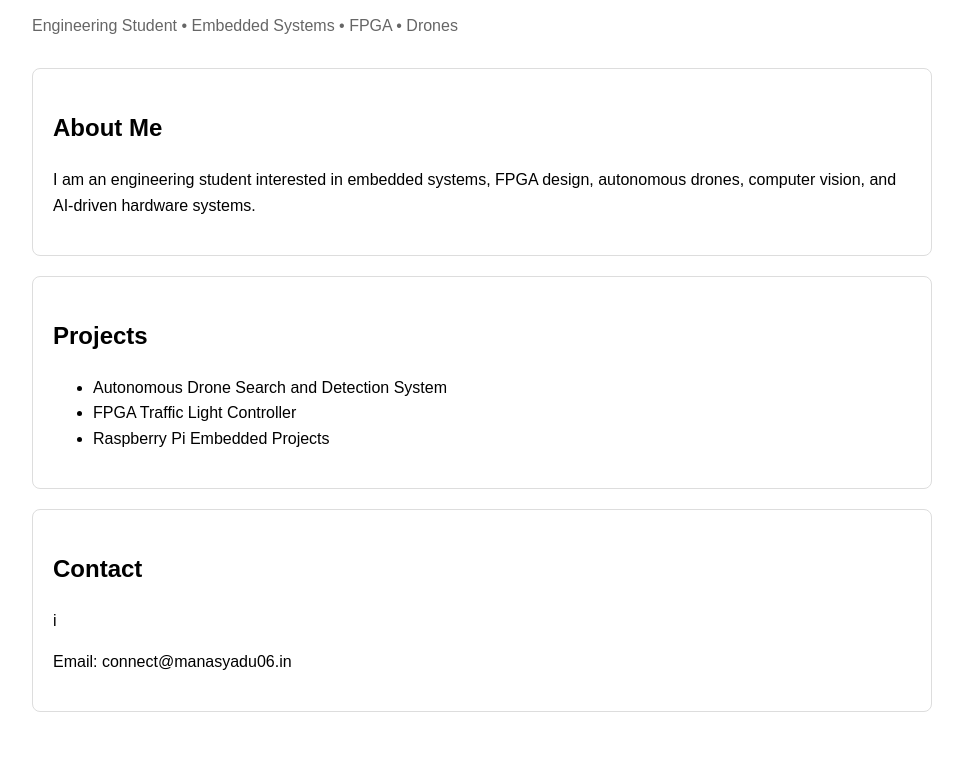
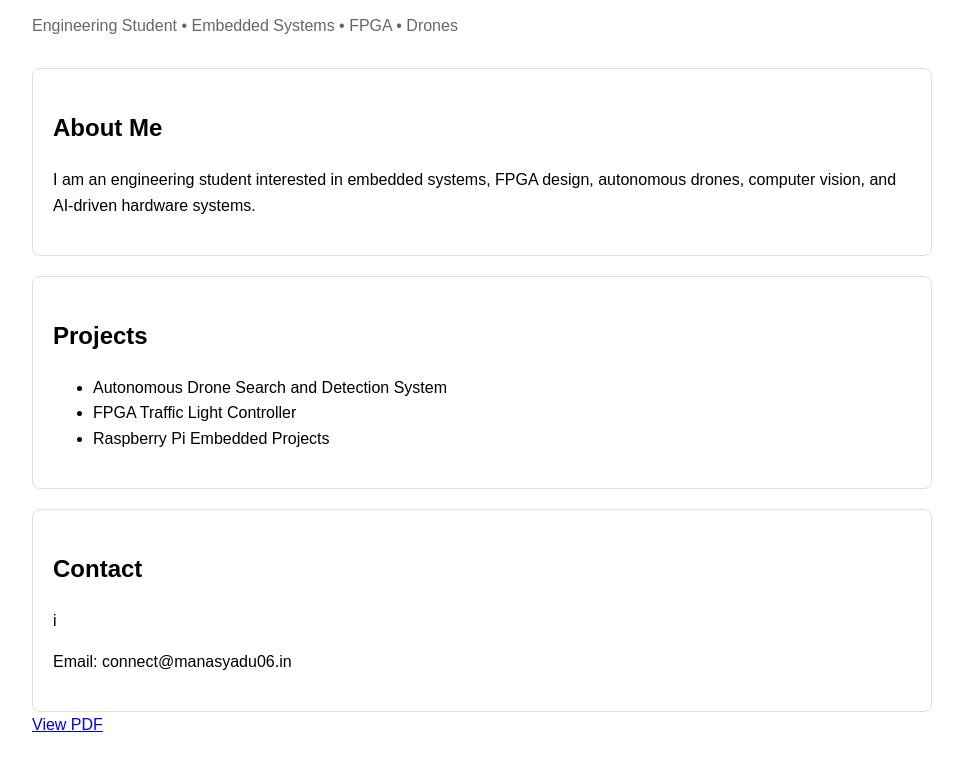
Before and after one commit to ManasYadu06/manasyadu-website, a plain HTML site: page index.html in a window 1280 px wide. Shown: the part 116-884 px from the top of the page, without its empty margins (158-1121 px from the left). Drawn offline with Linux system fonts and the light colour scheme.

Commit message:
Update index.html

```diff
--- a/index.html
+++ b/index.html
@@ -56,6 +56,8 @@ Engineering Student • Embedded Systems • FPGA • Drones
     <p>i</p>
     <p>Email: connect@manasyadu06.in</p>
 </div>
+    <a href="assets/your-file.pdf" target="_blank" type="application/pdf">View PDF</a>
+
 
 </body>
 </html>
```
